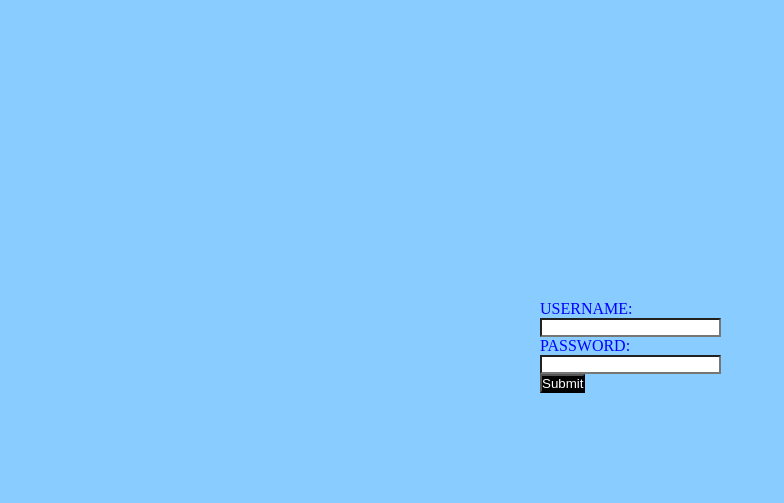
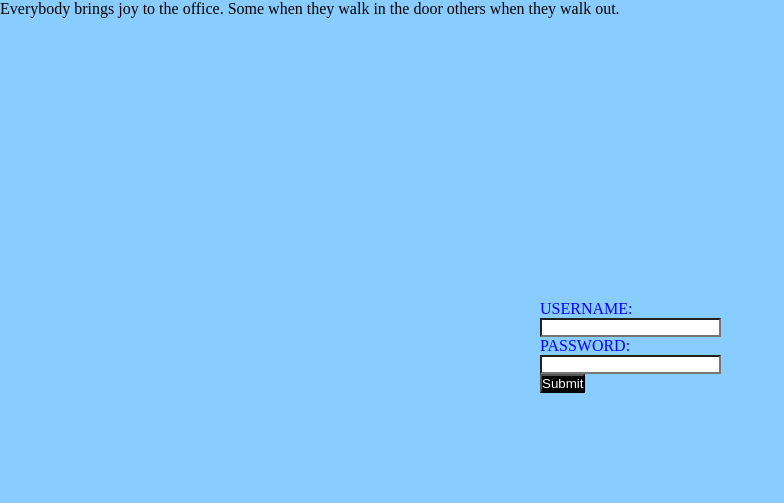
Before and after one commit to lawnjunk/time-clock, a plain HTML site: page index.html in a window 1280 px wide. Shown: the whole page, without its empty margins (0-784 px from the left). Drawn offline with Linux system fonts and the light colour scheme.

Commit message:
maxlengths added and quote for login page

```diff
--- a/index.html
+++ b/index.html
@@ -6,6 +6,9 @@
   </head>
   <body>
     <div id="top-bar">
+    </div>
+    <div id='quote'>
+      Everybody brings joy to the office. Some when they walk in the door others when they walk out.
     </div>
     <div id="login">
       <form id="loginform" name="loginform">
```
Also changed, not shown: editProfile.html (+1 -1 lines).
